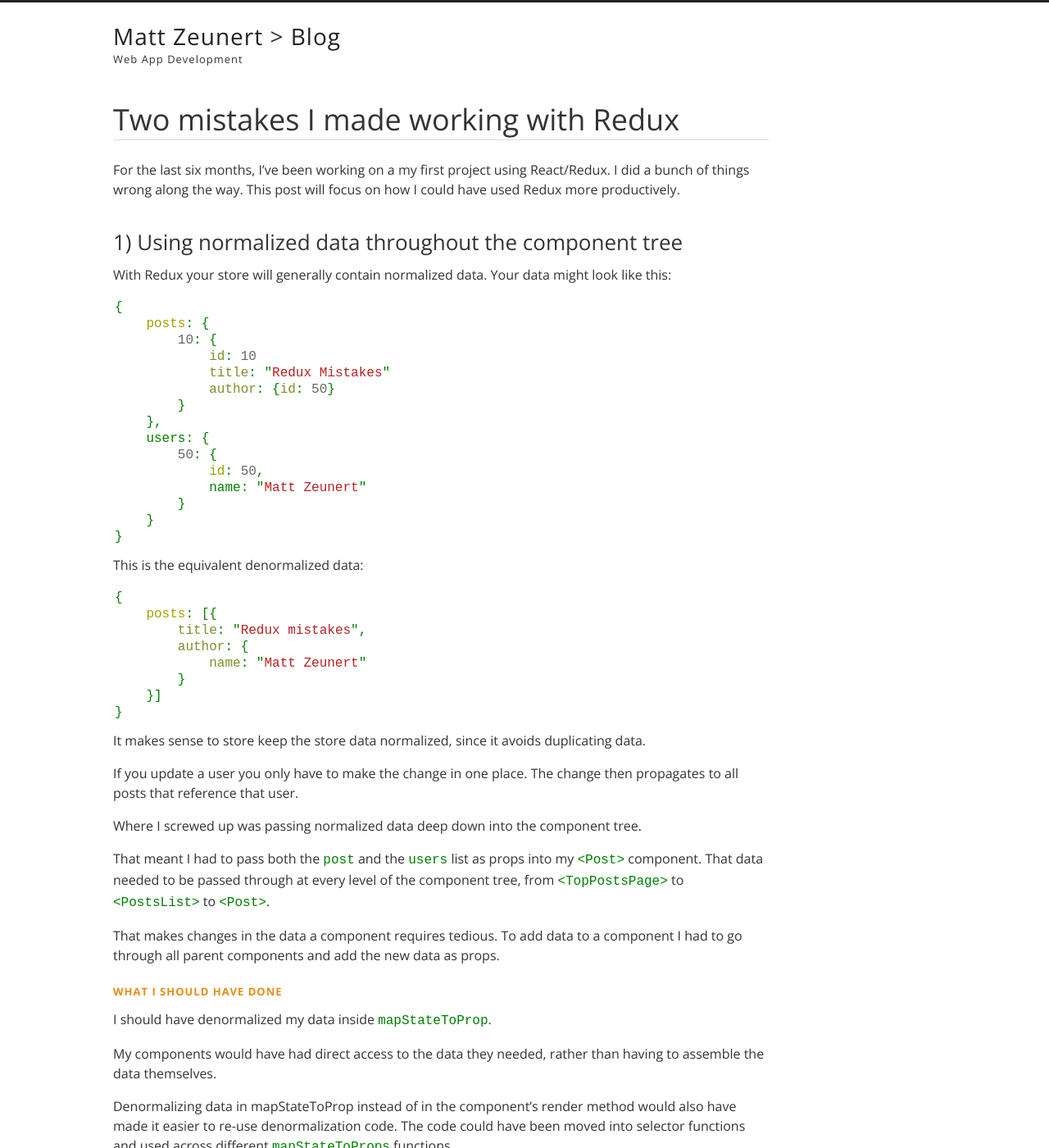
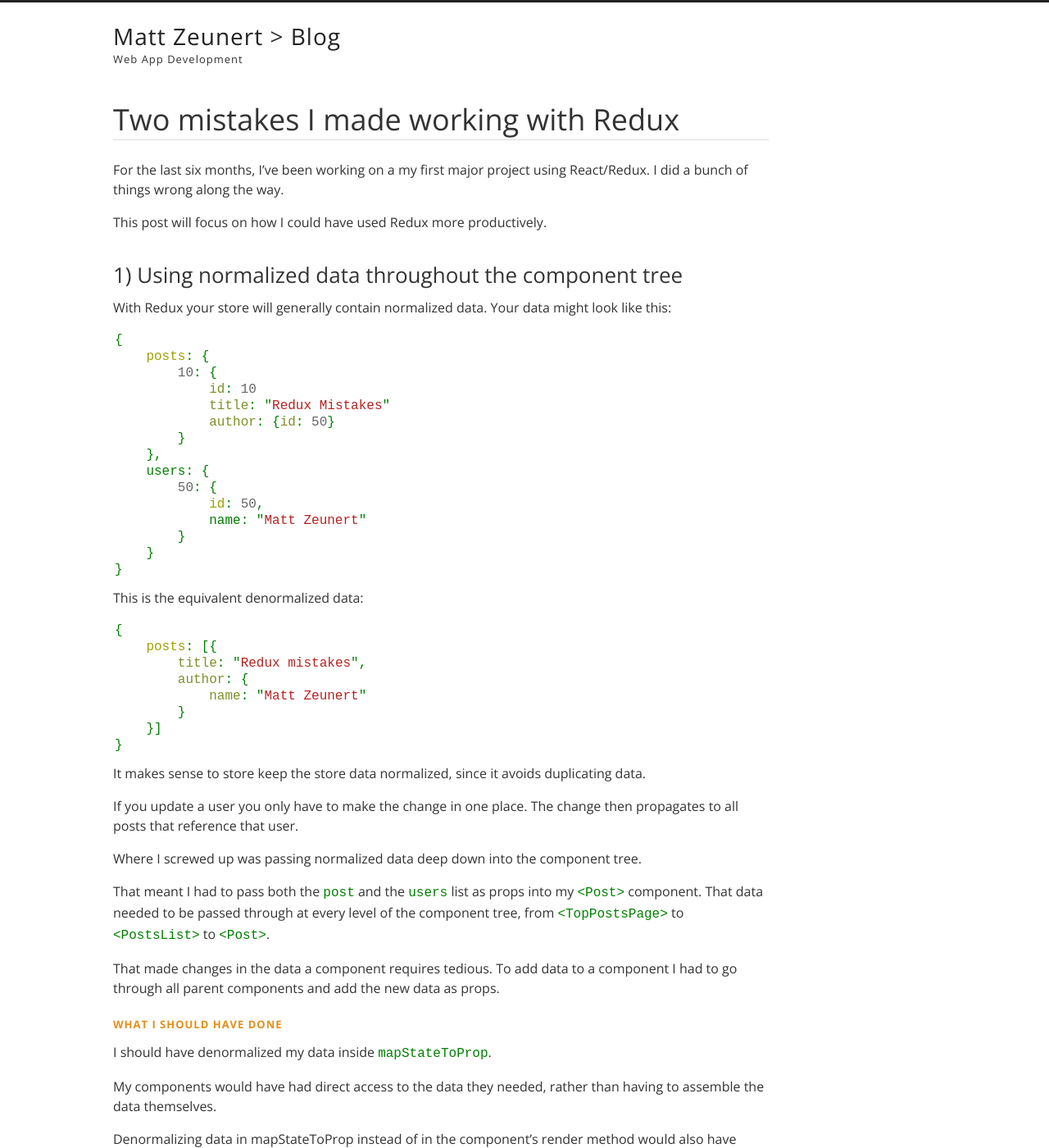
Before and after one commit to mattzeunert/mattzeunert.github.io, a Jekyll site: the page built from _posts/2016-06-01-redux-mistakes.md, in a window 1280 px wide and 1400 px high. Shown: the whole window at 82% size. Built offline with Jekyll 4.4.1, drawn with Linux system fonts in a browser that asks for light colours; nearby versions of some CDN libraries; some of the changed text lies outside the part shown.

Commit message:
Tweak post.

```diff
--- a/_posts/2016-06-01-redux-mistakes.md
+++ b/_posts/2016-06-01-redux-mistakes.md
@@ -4,7 +4,9 @@ title: Two mistakes I made working with Redux
 date: 2016-06-01
 ---
 
-For the last six months, I've been working on a my first project using React/Redux. I did a bunch of things wrong along the way. This post will focus on how I could have used Redux more productively.
+For the last six months, I've been working on a my first major project using React/Redux. I did a bunch of things wrong along the way.
+
+This post will focus on how I could have used Redux more productively.
 
 ## 1) Using normalized data throughout the component tree
 
@@ -49,7 +51,7 @@ Where I screwed up was passing normalized data deep down into the component tree
 
 That meant I had to pass both the `post` and the `users` list as props into my `<Post>` component. That data needed to be passed through at every level of the component tree, from `<TopPostsPage>` to `<PostsList>` to `<Post>`.
 
-That makes changes in the data a component requires tedious. To add data to a component I had to go through all parent components and add the new data as props.
+That made changes in the data a component requires tedious. To add data to a component I had to go through all parent components and add the new data as props.
 
 ### What I should have done
 
@@ -77,7 +79,7 @@ post.author.name
 
 ## 2) Exporting action types and creators using ES6 named exports
 
-Looking through the Redux documentation you will find code like this:
+Looking through the Redux documentation you will find code [like this](http://redux.js.org/docs/basics/Actions.html):
 
 {% highlight javascript %}
 export const ADD_TODO = 'ADD_TODO'
```
Also changed, not shown: other parts of _posts/2016-06-01-redux-mistakes.md (+2 -2 lines).
